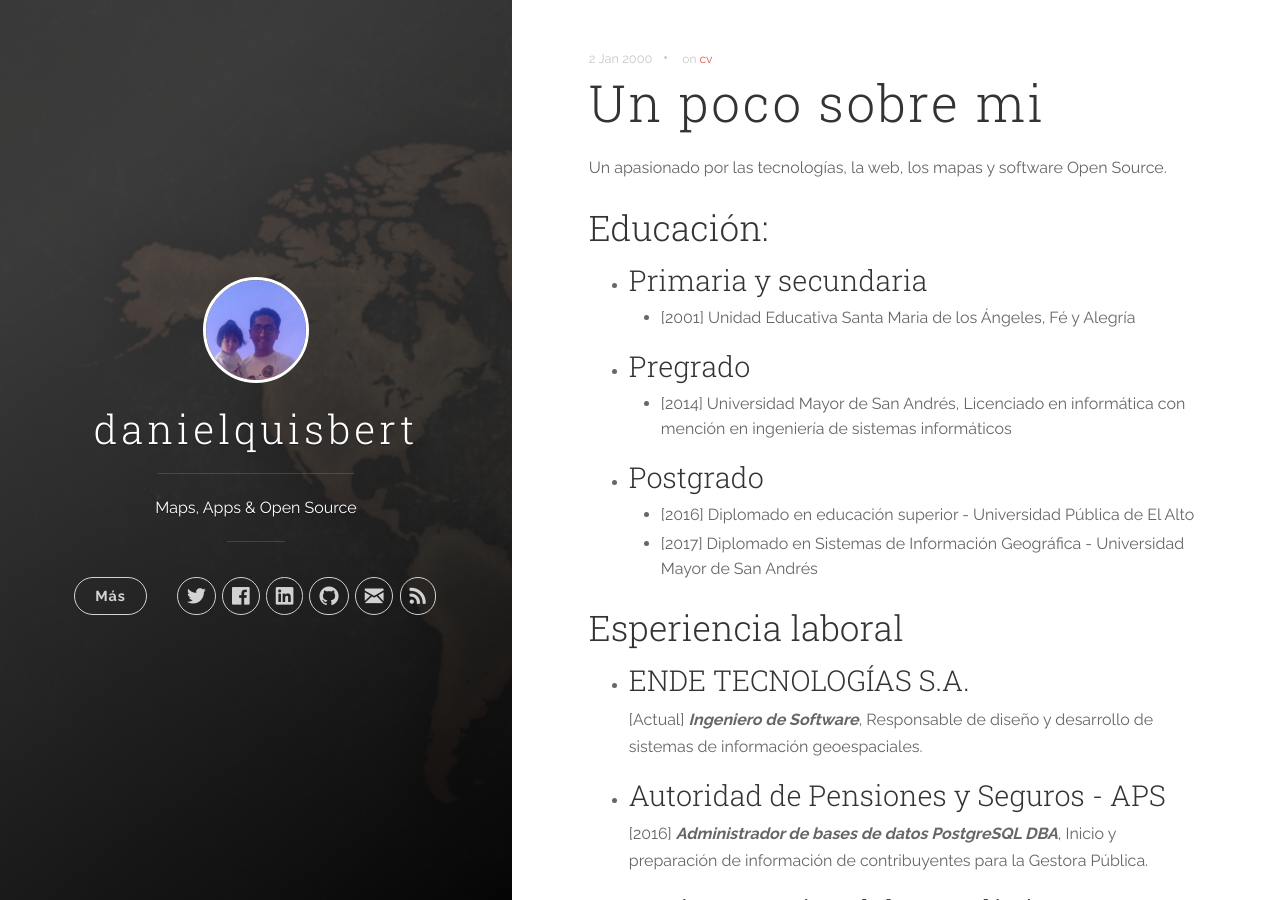
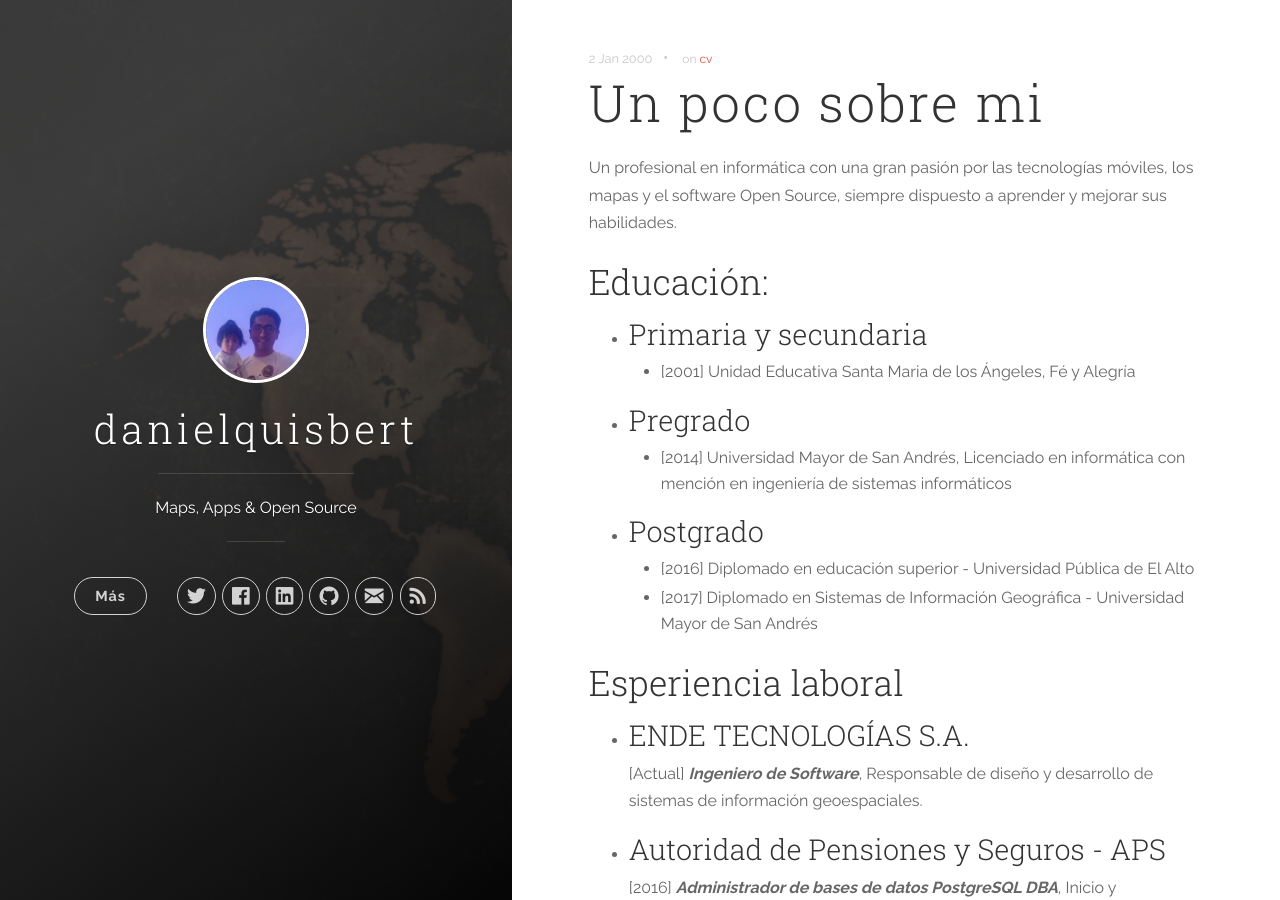
Before and after one commit to danielquisbert/danielquisbert.github.io, a Jekyll site: the page built from _posts/2000-01-02-cv.markdown, in a window 1280 px wide and 900 px high. Built offline with Jekyll 4.4.1, drawn with Linux system fonts in a browser that asks for light colours.

Commit message:
cambio descripcoin

```diff
--- a/_posts/2000-01-02-cv.markdown
+++ b/_posts/2000-01-02-cv.markdown
@@ -5,7 +5,7 @@ categories: [cv]
 tags: [cv]
 ---
 
-Un apasionado por las tecnologías, la web, los mapas y software Open Source.
+Un profesional en informática con una gran pasión por las tecnologías móviles, los mapas y el software Open Source, siempre dispuesto a aprender y mejorar sus habilidades.
 
 
 ## Educación:
```
